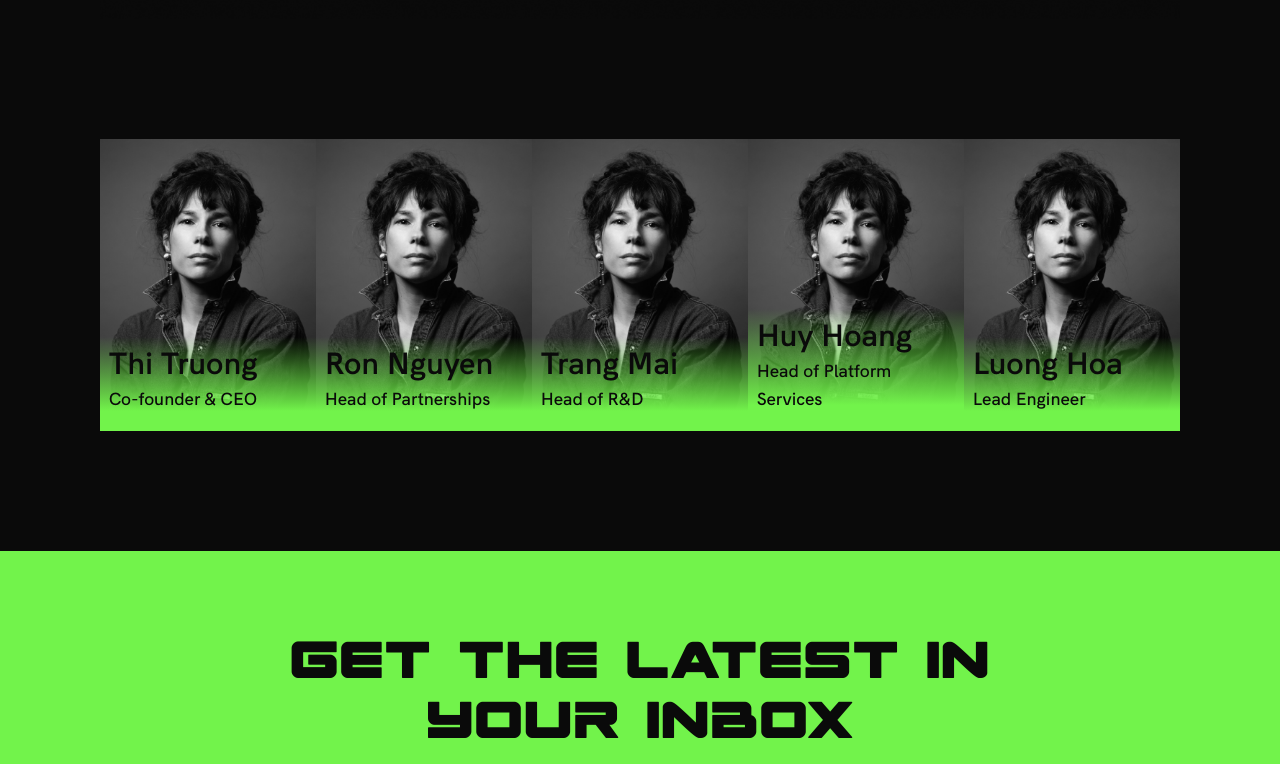
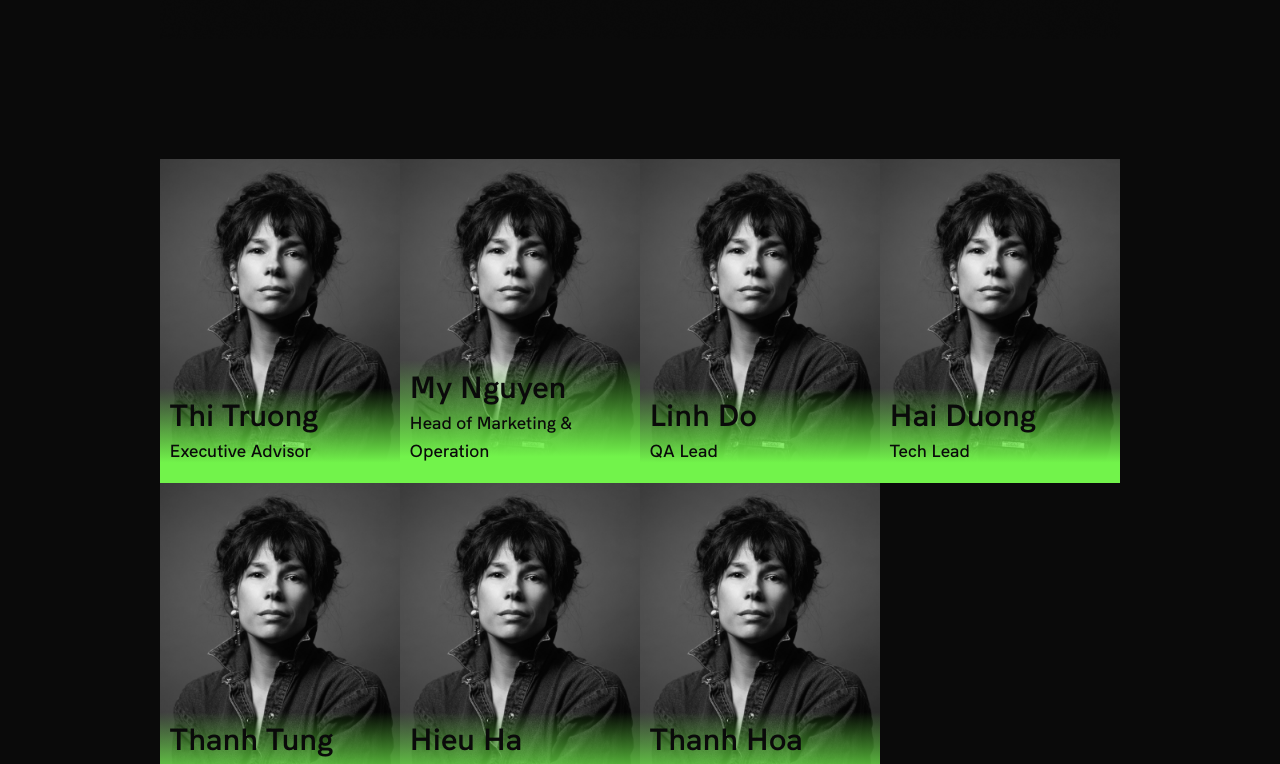
Before and after one commit to khan-cot/gamefi, a Vue app: page / in a window 1280 px wide. Shown: the part 4020-4784 px from the top of the page. Built offline with nearby package versions, Linux system fonts and the light colour scheme.

Commit message:
update member info

```diff
--- a/src/section/Team.vue
+++ b/src/section/Team.vue
@@ -31,116 +31,72 @@ export default {
       members: [
         {
           name: 'Thi Truong',
-          title: 'Co-founder & CEO',
+          title: 'Executive Advisor',
           image: 'member.png',
           links: [{href: 'https://www.linkedin.com/in/mangcut/', img: 'linkedin.svg'}],
           descriptions: [
-            'Thi has been a blockchain soldier with hands-on in-depth experience in blockchain area for several years.',
-            'He started as a Software Engineer, then Solution Architect, then a Director at FPT Corp. After leaving FPT, he joined Kyber Network, one of the most successful blockchain projects in Asia, as a Product Manager.',
-            'Thi founded PolkaFoundry at the end of 2018 after getting frustrated with blockchain dapps\' UX, with the determination to make the benefits of blockchain more accessible to normal people.'
+            'Founder and CEO of PolkaFoundry and Red Kite; incubator of Faraland and KabyArena.',
+            'Mr. Thi has been a blockchain soldier with hands-on, in-depth expertise in the blockchain area for many years. He started as a Solution Architect, then a Director at FPT, Vietnam\'s biggest IT company. He is the former Product Manager in Kyber Network, one of Asia’s most successful blockchain projects, before founding PolkaFoundry in 2018.',
           ],
-          shortcut: 'Former senior manager at Kyber Network, a blockchain solder with hands-on in-dept experience for many years...'
         },
         {
-          name: 'Ron Nguyen',
-          title: 'Head of Partnerships',
+          name: 'My Nguyen',
+          title: 'Head of Marketing & Operation',
           image: 'member.png',
-          links: [{href: 'https://www.linkedin.com/in/duyhn/', img: 'linkedin.svg'}],
+          // links: [{href: '', img: 'linkedin.svg'}],
           descriptions: [
-            'A graduate of RMIT in Melbourne, Australia, armed with 10 years of experience in marketing, Ron has gained experience working with small to large companies in management positions, including Line Vietnam, NHG, and Enterprise Rent-a-Car.',
-            'He is proficient in liaising with influencers and brand partners to forge strategic alliances, and building partnerships to deliver branding solutions.'
+            'Ms. My owns 5+ years experience in Corporate Communications at SmartOSC, a premium ecommerce agency with more than 500 clients around the world. In line with her passion for technologies, My later co-founded and undertook the Executive Director position in JunctionxHaNoi, Vietnam’s first hackathon in 2019.',
           ],
-          shortcut: 'A graduate of RMIT in Melbourne, Australia, armed with 10 years of experience in marketing...'
         },
         {
-          name: 'Trang Mai',
-          title: 'Head of R&D',
+          name: 'Linh Do',
+          title: 'QA Lead',
           image: 'member.png',
-          links: [{href: 'https://www.linkedin.com/in/trangmx/', img: 'linkedin.svg'}],
+          links: [{href: 'https://www.linkedin.com/in/linh-do-29b95a27/', img: 'linkedin.svg'}],
           descriptions: [
-            'Holding a Ph.D. and Postdoc from Kyoto University in Japan, Trang has won several world-class academic awards and co-authored many books.',
-            'Trang is leading PolkaFoundry’s research efforts on current challenging blockchain frontiers, including quantum-resistant cryptography, multi-party computation, and atomic cross-chain operations.'
+            'Holder of HDSE (Higher Diploma in Software Engineering) with 10 years of experience in QA.',
+            'Ms. Linh has a demonstrated history of working as SQA Engineer for renowned global corporations including Optimizely, a platform that provides digital experience solutions to Microsoft, IBM and Ebay. As a QA Lead, she not only shows exceptional technical knowledge and analytical skills but also proves to be a supported spirit leader.'
           ],
-          shortcut: 'Holding a Ph.D. from Kyoto University in Japan, Trang has won several world-class academic awards...'
         },
         {
-          name: 'Huy Hoang',
-          title: 'Head of Platform Services',
+          name: 'Hai Duong',
+          title: 'Tech Lead',
           image: 'member.png',
-          links: [{href: '', img: 'linkedin.svg'}],
+          links: [{href: 'https://www.linkedin.com/in/haicon2321993', img: 'linkedin.svg'}],
           descriptions: [
-            'Huy has over 10 years of experience working directly with large-scale clients and IT vendors in Japan, including 3 years in the blockchain area.',
-            'He is known for his skills and insights about decentralization protocol architecture, system scalability and security, and DeFi solutions.'
+            'Former Director Of Product Development in CyRadar, Top 20 Cyber Security Innovators in 2019 ranked by US magazine Technology Innovation.',
+            'Prior to joining GameFi, Hai has 7 years of experience in the development and maintenance of large-scale products in first-tier technology companies, FPT Corp and CyRadar. He is good at leading the tech team building products from 0 to 1 and achieving rapid growth.'
           ],
-          shortcut: 'An expert in decentralization protocols with 10+ years of experience including 3 years in the blockchain area...'
         },
         {
-          name: 'Luong Hoa',
-          title: 'Lead Engineer',
+          name: 'Thanh Tung',
+          title: 'Blockchain Developer',
           image: 'member.png',
-          links: [{href: 'https://www.linkedin.com/in/luonghoa/', img: 'linkedin.svg'}],
+          links: [{href: 'https://www.linkedin.com/in/thanh-tung-a87262142/', img: 'linkedin.svg'}],
           descriptions: [
-            'Luong is a seasoned Software Engineer with a demonstrated history of working in the IT and services industry, including the position as a Researcher at Nomura Research Institute, Japan.',
-            'With years of experience developing the core of blockchain, he is actively involving in the rebuild of PolkaFoundry on Substrate framework.'
+            'A Fullstack Developer with 5+ years of broad experience in JavaScript/ES6 & NodeJs & ReactJs/React Native.',
+            'Mr. Tung is a crypto enthusiast and shows a high level of knowledge and skills in Blockchain, Rust, and Solidity languages. Tung has previously been one of the core developers in some blockchain-based projects such as PolkaFoundry and Red Kite launchpad.'
           ],
-          shortcut: 'A seasoned blockchain engineer, former researcher at Nomura Research Institute in Tokyo...'
-        }
-      ],
-      advisors: [
-        {
-          name: 'Lester Lim',
-          title: 'Strategy Advisor',
-          image: 'lesterlim.png',
-          links: [{href: 'https://www.linkedin.com/in/lesterlim15/', img: 'linkedin.svg'}],
-          descriptions: [
-            'Founder of X21 Digital, also Strategic Advisor to MahaDao & Finxflo, etc.',
-            'Lester guides PolkaFoundry on strategy, partnership and offers advice on various matters to help avoid mistakes and innovate faster to realize its vision.'
-          ],
-          shortcut: 'Founder of X21 Digital, also Strategic Advisor to MahaDao & Finxflo...'
         },
         {
-          name: 'Garlam Won',
-          title: 'Marketing Advisor',
-          image: 'garlam.png',
-          links: [{href: 'https://www.linkedin.com/in/garlam/', img: 'linkedin.svg'}],
+          name: 'Hieu Ha',
+          title: 'Senior Penetration Tester',
+          image: 'member.png',
+          links: [{href: 'https://www.linkedin.com/in/hieuhatrung/', img: 'linkedin.svg'}],
           descriptions: [
-            'Garlam was behind the marketing of some of the most successful projects including Harmony, Sandbox, MANTRADAO, APY.Finance and others.',
-            'As an ex-investment banker at JP Morgan & ex-Management consultant at Deloitte, Garlam exerts influence in various parts of the blockchain ecosystem through his in-depth connections with the communities in China, Korea, Canada and the US.'
-          ],
-          shortcut: 'Behind the marketing of many successful projects including Harmony, Sandbox, MANTRADAO...'
+              'A penetration test expert/coach with more than 12,000 followers.',
+              'Hieu devotes to performing penetration testing, security auditing, and vulnerability assessments following OWASP, PTES Framework standards. He has 5+ years of experience working with web applications and web API, Android & iOS applications, IoT devices, network devices, Windows, Linux, and Unix Servers.'
+          ]
         },
         {
-          name: 'Tung Ta',
-          title: 'Business Advisor',
-          image: 'tung.png',
-          links: [{href: 'https://www.linkedin.com/in/ta-son-tung-062454a9/', img: 'linkedin.svg'}],
+          name: 'Thanh Hoa',
+          title: 'Front-end Developer',
+          image: 'member.png',
+          links: [{href: 'https://www.linkedin.com/in/hoa-lee/', img: 'linkedin.svg'}],
           descriptions: [
-            'Tung Ta, a Forbes 30  Under 30 in 2015, is the co-founder and executive chairman of RikkeiSoft, one of the largest software companies in Vietnam with a strong salesforce in Japan.',
-            'Tung is helping PolkaFoundry to expand its ecosystem and form partnerships with key players in the Japanese market. Rikkeisoft also provides PolkaFoundry with talented developers whenever needed.'
-          ],
-          shortcut: 'Co-founder and executive chairman of RikkeiSoft, one of the largest software companies in Vietnam...'
-        },
-        {
-          name: 'Eric Su',
-          title: 'CEO of Exnetwork',
-          image: 'eric.png',
-          links: [{href: 'https://www.linkedin.com/in/ericsu', img: 'linkedin.svg'}],
-          descriptions: [
-            'Eric is one of PolkaFoundry’s highly value advisors, bringing immense expertise as an accomplished serial entrepreneur in markets of key strategic importance.',
-            'Exnetwork also has direct investment ties with the Polkadot multi-chain. The company’s portfolio includes cross-chain token launchpad Polkastarter and liquidity aggregator Reef Finance — a Polkadot pioneer as the first parachain on Binance. Hence, we relished the opportunity to take into account Eric’s views on the role of PolkaFoundry in the development of DeFi dApps for an interoperable future.'
-          ],
-          shortcut: 'For our latest Advisor Spotlight, we are delighted to highlight Eric Su, CEO of Exnetwork...'
-        },
-        {
-          name: 'Joe Wong',
-          title: 'Advisor',
-          image: 'joe.png',
-          links: [{href: 'https://twitter.com/khunjoe5', img: 'twitter.svg'}],
-          descriptions: [
-            'Principal of Fomocraft Ventures & seasoned market of 23 years. CMO and Advisor for MANTRA DAO, Launchpool, FinNexus, Polkastarter and Royale.finance.',
-            'Joe is a master of ensuring that a project\'s vision is faithfully executed & communicated to the community.'
-          ],
-          shortcut: 'Principal of Fomocraft Ventures & seasoned marketer of 23 years...'
+              'A driven front-end developer with 8 years of experience.',
+              'Hoa has consolidated experience in the context of experimental and real-world deployments concentrating primarily on HTML, CSS, JavaScript, JQuery, Angular JS, XML, and Bootstrap. He is proficient in developing responsive front-end solutions, providing personalized experience to users, and reducing the workload on the back-end.'
+          ]
         },
       ]
     }
@@ -157,7 +113,7 @@ export default {
 
 <style scoped>
 .wrapper {
-  padding: var(--padding-article) 100px;;
+  padding: var(--padding-section);
   position: relative;
   background: #0A0A0A;
 }
@@ -178,11 +134,16 @@ h1.title {
 
 .grid {
   display: grid;
-  grid-template-columns: repeat(5, 1fr);
+  grid-template-columns: repeat(4, 1fr);
+  grid-template-rows: auto;
 }
 
 .member {
   position: relative;
+}
+
+.member img {
+  width: 100%;
 }
 
 .member:after {
```
